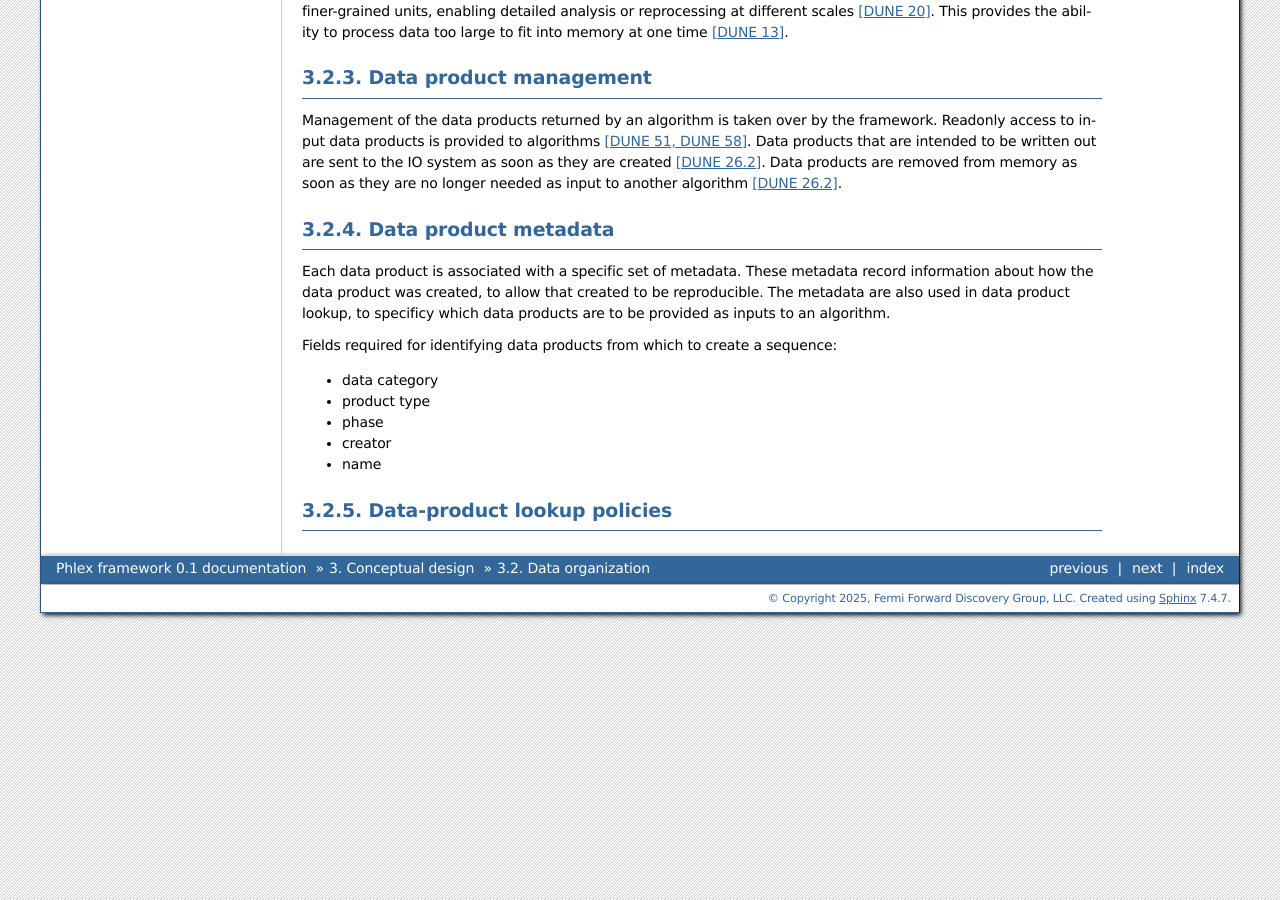
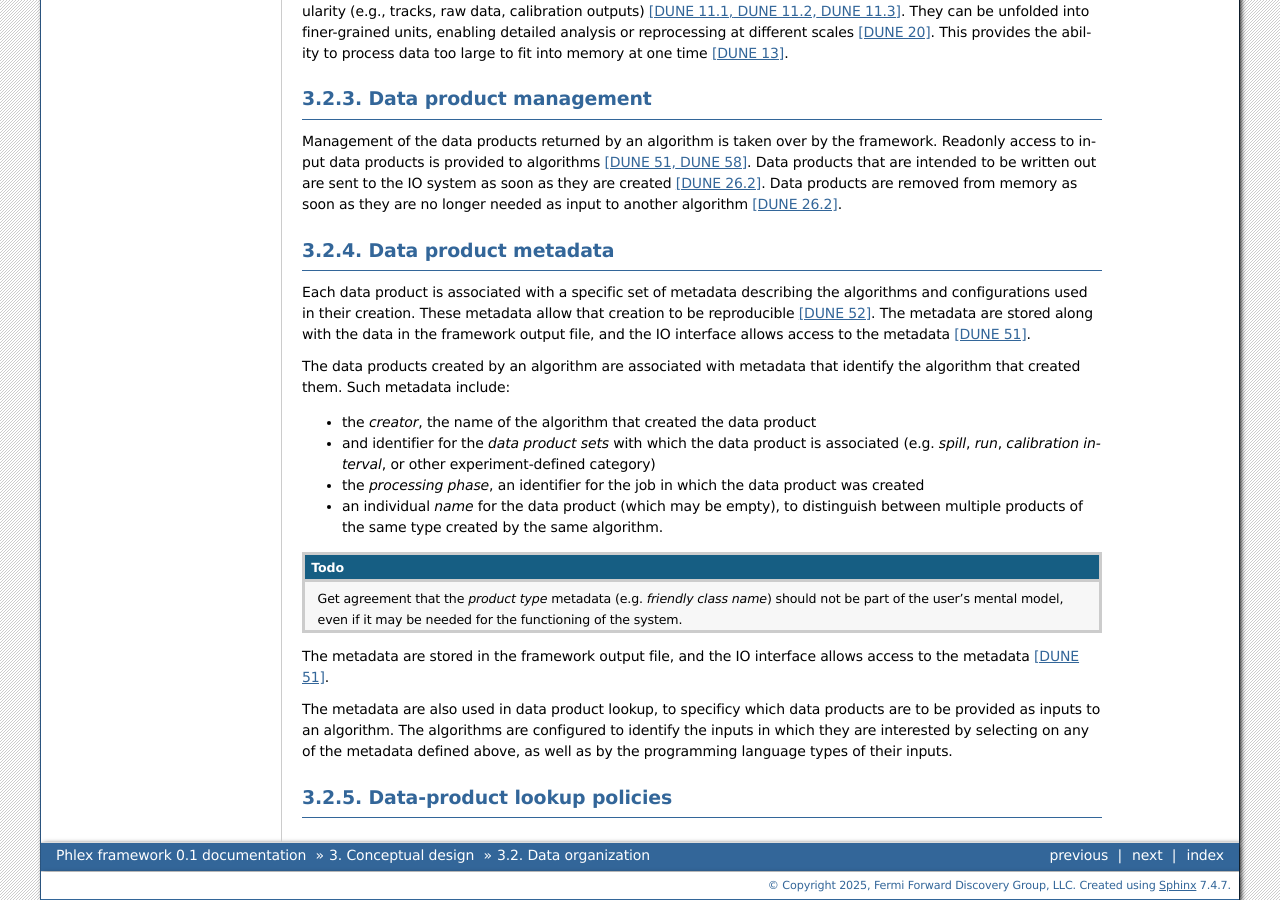
Before and after one commit to Framework-R-D/phlex-design, a Sphinx documentation site: the page built from doc/data_organization.rst, in a window 1280 px wide and 900 px high, scrolled down 1042 px. Built offline with Sphinx 7.4.7, drawn with Linux system fonts in a browser that asks for light colours; formulas are drawn with MathJax 3; some of the changed text lies outside the part shown.

Commit message:
Continued work on data products section

```diff
--- a/doc/data_organization.rst
+++ b/doc/data_organization.rst
@@ -4,7 +4,7 @@ Data organization
 This section provides a conceptual overview of *data products*, *data product sets*, *data set categories*, and *data set families*, as defined in :dune:`11.1 Definition of data products,11.2 Creation of data sets,11.3 Definition of data families,11.4 Definition of data family hierarchies`.
 It aims to establish a mental model for how all of these facilitate scientific workflows without delving into implementation specifics.
 
-Data products represent things like raw detector readouts, calibration information, and derived physics quantities.
+Data products represent things like raw detector readouts, calibration information, and derived physics quantities. :dune:`18.1 Calibration database algorithms`.
 We call these kinds of things represented by data products *conceptual data products*.
 Data product types are the programming language representations of conceptual data products.
 A data set category is an experiment-defined level of aggregation of data products, e.g. run, subrun, spill, or an interval of validity for some flavor of calibration.
@@ -26,6 +26,7 @@ Data products are entities that encapsulate processed or raw data, of all kinds,
 They serve as the primary medium for communication between algorithms, ensuring seamless data exchange across processing steps :dune:`1.1 Algorithm Communication Via Data Products`.
 They are associated with (rather than containing) metadata and provenance information that describe how the data products were created :dune:`51 Provenance discovery`.
 They are not tied to specific hardware or algorithm implementations, ensuring independence and reproducibility :dune:`52.2 Independence from unique hardware characteristics`.
+They are also not tied to any specific IO back end, but must support reading and writing with both ROOT :dune:`39.1 I/O backend for ROOT` and HDF5 :dune:`39.2 I/O backend for HDF5`.
 They enable the framework to present data produced by one algorithm to subsequent algorithms, supporting iterative and chained processing workflows :dune:`9 Presenting data to subsequent algorithms`.
 
 Structure and Representation
@@ -66,17 +67,26 @@ Data products are removed from memory as soon as they are no longer needed as in
 Data product metadata
 ---------------------
 
-Each data product is associated with a specific set of metadata.
-These metadata record information about how the data product was created, to allow that created to be reproducible.
+Each data product is associated with a specific set of metadata describing the algorithms and configurations used in their creation.
+These metadata allow that creation to be reproducible :dune:`52 Reproducibility of data products`.
+The metadata are stored along with the data in the framework output file, and the IO interface allows access to the metadata :dune:`51 Provenance discovery`.
+
+The data products created by an algorithm are associated with metadata that identify the algorithm that created them.
+Such metadata include:
+
+- the *creator*, the name of the algorithm that created the data product
+- and identifier for the *data product sets* with which the data product is associated (e.g. *spill*, *run*, *calibration interval*, or other experiment-defined category)
+- the *processing phase*, an identifier for the job in which the data product was created
+- an individual *name* for the data product (which may be empty), to distinguish between multiple products of the same type created by the same algorithm.
+
+.. todo:: Get agreement that the *product type* metadata (e.g. *friendly class name*) should not be part of the user's mental model, even if it may be needed for the functioning of the system.
+
+The metadata are stored in the framework output file, and the IO interface allows access to the metadata :dune:`51 Provenance discovery`.
+
 The metadata are also used in data product lookup, to specificy which data products are to be provided as inputs to an algorithm.
+The algorithms are configured to identify the inputs in which they are interested by selecting on  any of the metadata defined above, as well as by the programming language types of their inputs.
 
-Fields required for identifying data products from which to create a sequence:
 
-- data category
-- product type
-- phase
-- creator
-- name
 
 Data-product lookup policies
 ----------------------------
```
Also changed, not shown: doc/requirements.rst (+13 -14 lines).
